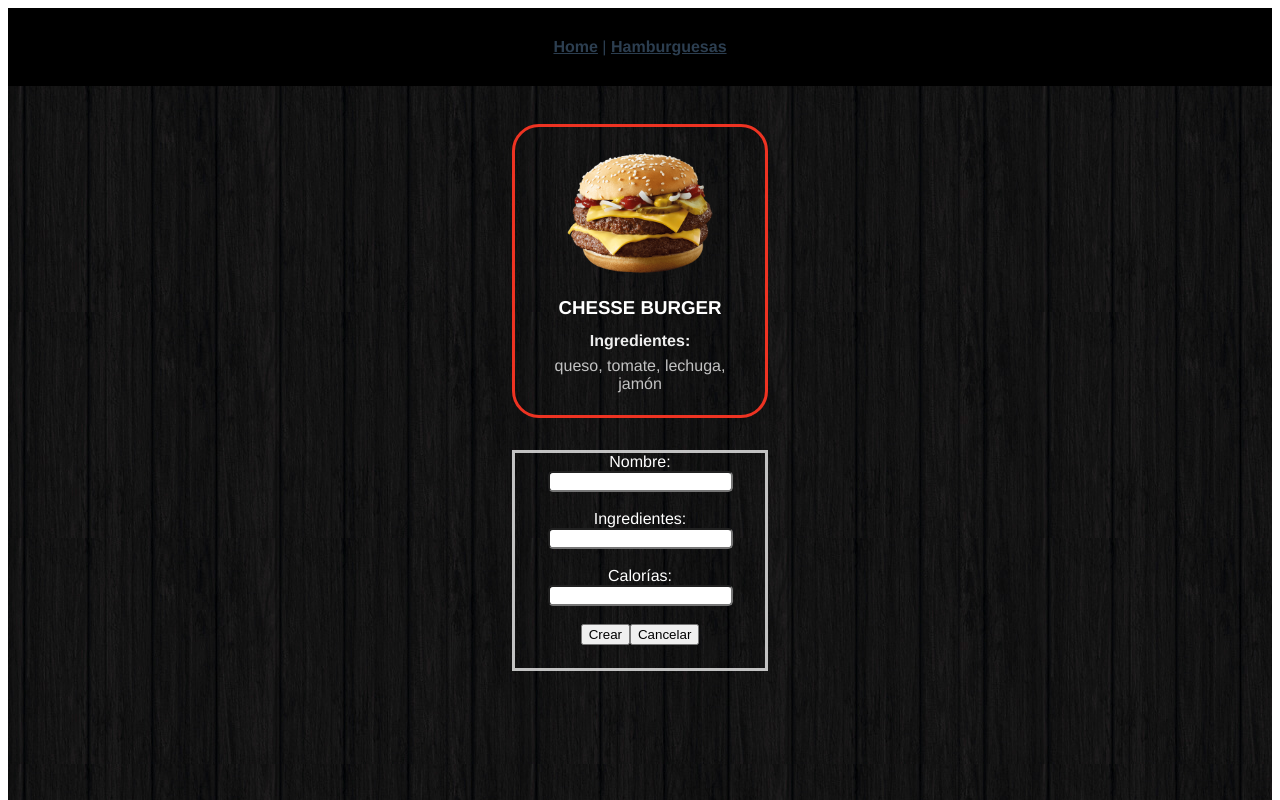
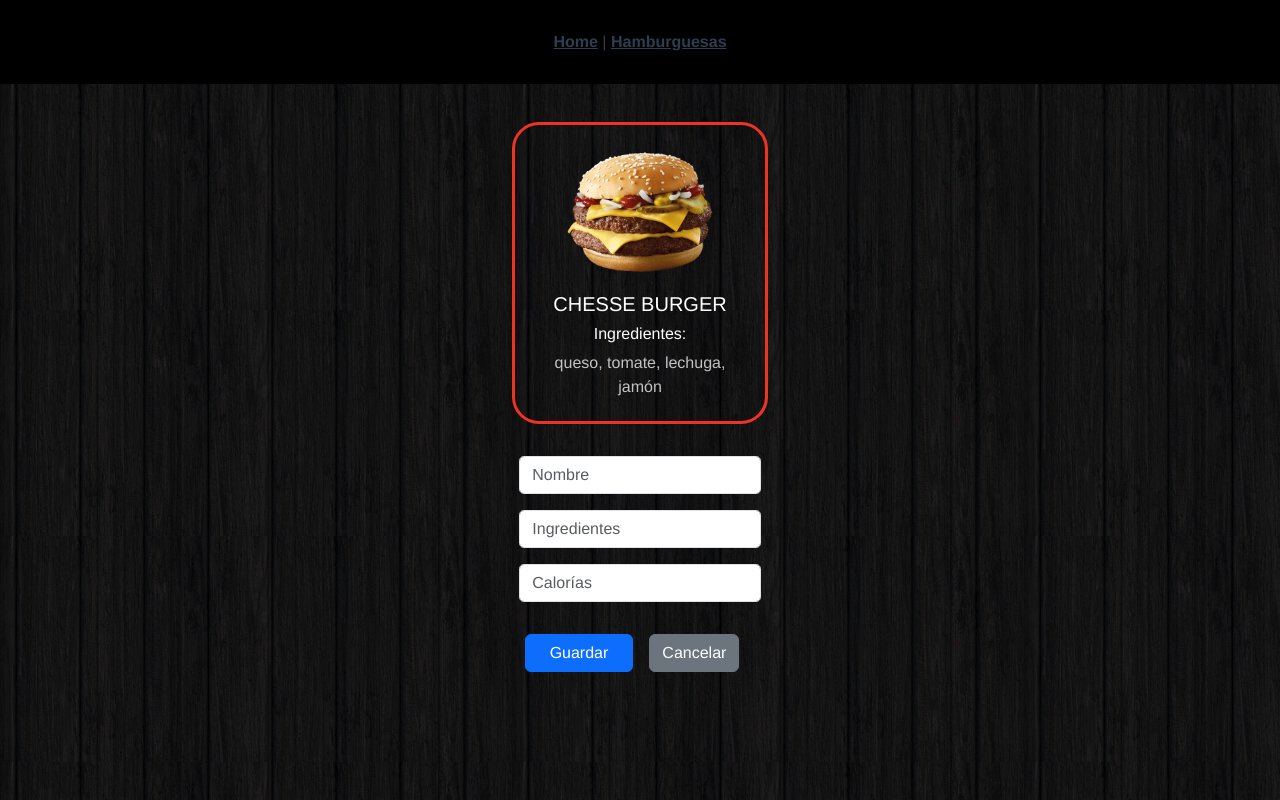
Before and after one commit to seff73/hamburguesas-front, a Vue app: page /#/hamburguesas/crear in a window 1280 px wide. Shown: the top 800 px of the page. Built offline with nearby package versions, Linux system fonts and the light colour scheme.

Commit message:
bootstrap added and styles fixed

```diff
--- a/src/components/BurgerCard.vue
+++ b/src/components/BurgerCard.vue
@@ -2,8 +2,8 @@
   <div class="burger-card">
     <img src='../assets/product-1.png' alt="product_1"/>
     <div class="contenty">
-      <h3 class="">CHESSE BURGER</h3>
-      <h4>Ingredientes:</h4>
+      <h4 class="fs-5">CHESSE BURGER</h4>
+      <h5 class="fs-6">Ingredientes:</h5>
       <p>queso, tomate, lechuga, jamón</p>
     </div>
   </div>
@@ -42,7 +42,7 @@ export default {
   }
   img:hover{
     transform: translateY(-.7rem);
-    transform: scale(1.9, 1.9);
+    transform: scale(1.4, 1.4);
     transition: transform .7s ease;
   }
   .contenty {
@@ -50,12 +50,12 @@ export default {
     color: #fff;
 
   }
-  h3 {
+  h4 {
     margin-top: 0;
     margin-bottom: .8rem;
 
   }
-  h4 {
+  h5 {
     margin-top: 0rem;
     margin-bottom: 0rem;
     color: #EEE
--- a/src/components/BurgerForm.vue
+++ b/src/components/BurgerForm.vue
@@ -1,57 +1,116 @@
 <template>
   <div class="form-container">
-    <form v-on:submit.prevent="hello()">
-      <label for="name">Nombre:</label><br/>
-      <input type="text" name="name" v-model="newBurger.name">
-      <br/>
-      <br/>
+    <form @submit="hello">
+      <div class="mb-0">
 
-      <label for="ingredients">Ingredientes:</label><br/>
-      <input type="text" name="ingredients" v-model="newBurger.ingredients">
-      <br/>
-      <br/>
+        <p>
+          <input
+          type="text" name="name" placeholder="Nombre"
+          autocomplete="off" class="form-control"
+          v-model="state.newBurger.name"
+        >
+        <span  v-if="v$.newBurger.name.$error">
+          {{ v$.newBurger.name.$errors[0].$message }}
+        </span>
+      </p>
 
-      <label for="calories">Calorías:</label><br/>
-      <input type="number" name="calories" v-model="newBurger.calories">
-      <br/>
-      <br/>
+      <p>
+        <input class="form-control"
+        type="text" name="ingredients" placeholder="Ingredientes" autocomplete="off"
+        v-model="state.newBurger.ingredients"
+        >
+        <span v-if="v$.newBurger.ingredients.$error">
+          {{ v$.newBurger.ingredients.$errors[0].$message }}
+        </span>
+      </p>
 
-      <button type="submit">Crear</button>
-      <button type="cancel" v-on:click="$event => cancelar()">Cancelar</button>
+      <p>
+        <input  class="form-control"
+        type="number" name="calories" placeholder="Calorías" autocomplete="off"
+        v-model="state.newBurger.calories"
+        >
+        <span v-if="v$.newBurger.calories.$error" >
+          {{ v$.newBurger.calories.$errors[0].$message }}
+        </span>
+      </p>
 
+      <button type="submit" class="btn btn-primary mr-3 px-4">Guardar</button>
+      <button type="cancel" class="btn btn-secondary m-3 " v-on:click="cancelar">Cancelar</button>
+
+    </div>
     </form>
   </div>
 </template>
 
 <script>
+import { useVuelidate } from '@vuelidate/core';
+import { maxLength, required, minValue, maxValue } from '@vuelidate/validators';
+import { computed, reactive } from 'vue';
 
 
 export default {
     name: "BurgerForm",
-    data () {
+    setup () {
+      const state = reactive ({
+        newBurger: {
+                name: "",
+                ingredients: [],
+                calories: ""
+        }
+      })
+
+      const rules = computed(() => {
         return {
-            newBurger: {
-                name: "",
-                ingredients: "",
-                calories: ""
+
+          newBurger: {
+            name: {
+              required,
+              maxLength: maxLength(254),
+            },
+            ingredients: {
+              required,
+              maxLength: maxLength(254),
+            },
+            calories: {
+              required,
+              minValue: minValue(0),
+              maxValue: maxValue(10000)
             }
+          }
         }
+      });
+
+      const v$ = useVuelidate(rules, state);
+
+      return {
+        state,
+        v$
+      }
     },
     methods: {
-        hello() {
-            console.log('helllooo')
+         async hello(e) {
+          e.preventDefault();
+          alert(this.state.newBurger.name)
+          await this.v$.$validate();
+          if(this.v$.$errors.length) {
+            console.log(this.v$.$errors)
+            alert('validate failed')
+            console.log(this.v$.$errors[0].$message)
+          }else {
+            alert('heyheyhey')
+            console.log(this.v$)
+          }
+
         },
         cancelar() {
-            this.$router.push('/hamburguesas')
-        }
-    }
-
+          this.$router.push('/hamburguesas')
+        },
+    },
 }
 </script>
 
 <style lang="css">
   .form-container {
-    border: solid #DDDD;
     color: #ffFf;
   }
   .form-container input{
--- a/src/main.js
+++ b/src/main.js
@@ -3,8 +3,12 @@ import App from './App.vue'
 import router from './router'
 import axios from 'axios'
 import VueAxios from 'vue-axios'
+import Vuelidate from 'vuelidate'
+import 'bootstrap/dist/css/bootstrap.css'
+import 'bootstrap/dist/js/bootstrap.js'
 
 const app = createApp(App)
 app.use(router)
 app.use(VueAxios, axios)
 app.mount('#app')
+app.use(Vuelidate)
--- a/src/views/Burgers.vue
+++ b/src/views/Burgers.vue
@@ -2,9 +2,9 @@
   <div class="burgers-view">
 
     <BackgComponent />
-    <div>
+    <div class="flex-end">
       <h1 class="title-burger-view">MENU </h1>
-      <button type="button" v-on:click="$event=> createBurger()">Agregar + </button>
+      <button type="button" class="btn btn-primary" v-on:click="createBurger"> Agregar </button>
     </div>
     <div class="box-container">
       <BurgerCard />
--- a/src/views/CreateBurger.vue
+++ b/src/views/CreateBurger.vue
@@ -10,6 +10,7 @@
 <script>
 import BurgerCard from '../components/BurgerCard.vue';
 import BurgerForm from '../components/BurgerForm.vue';
+
 
 export default {
   setup() {
```
Also changed, not shown: package.json (+6 -1 lines), 1 other file (tests, documents, lock files or other folders).
